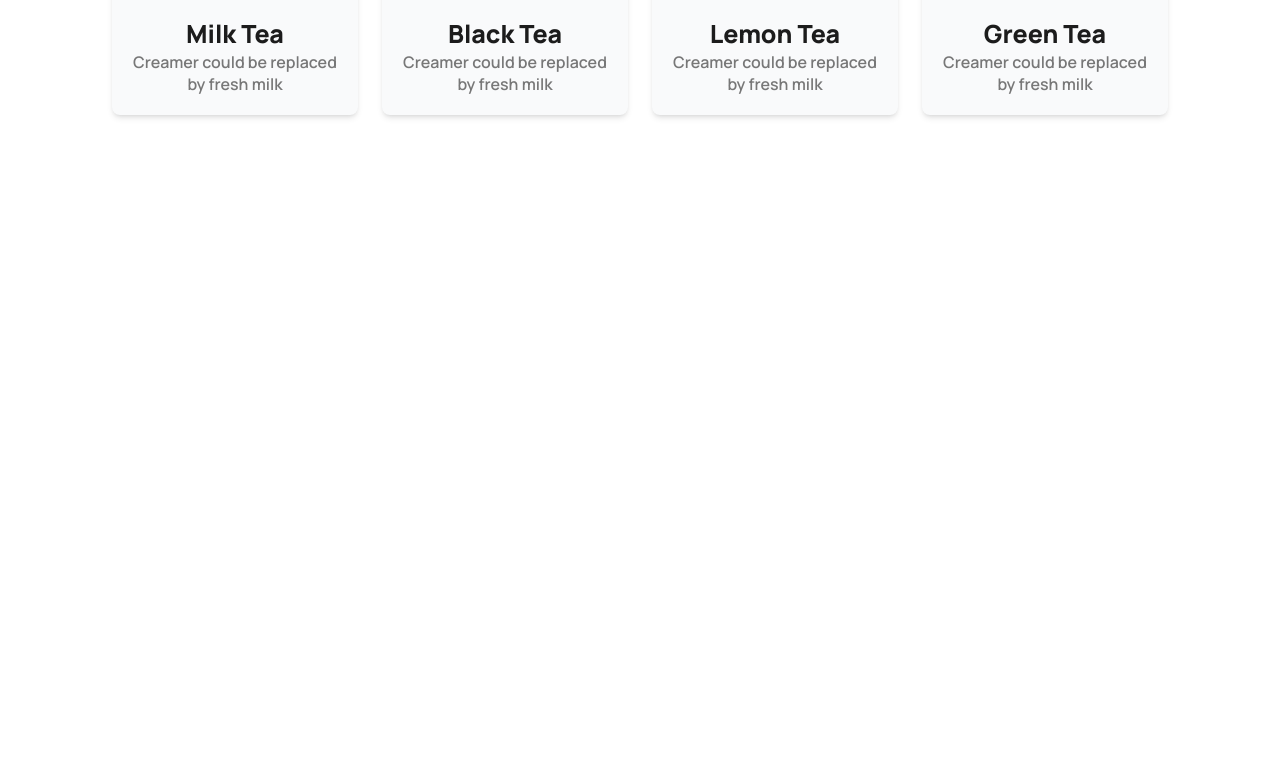
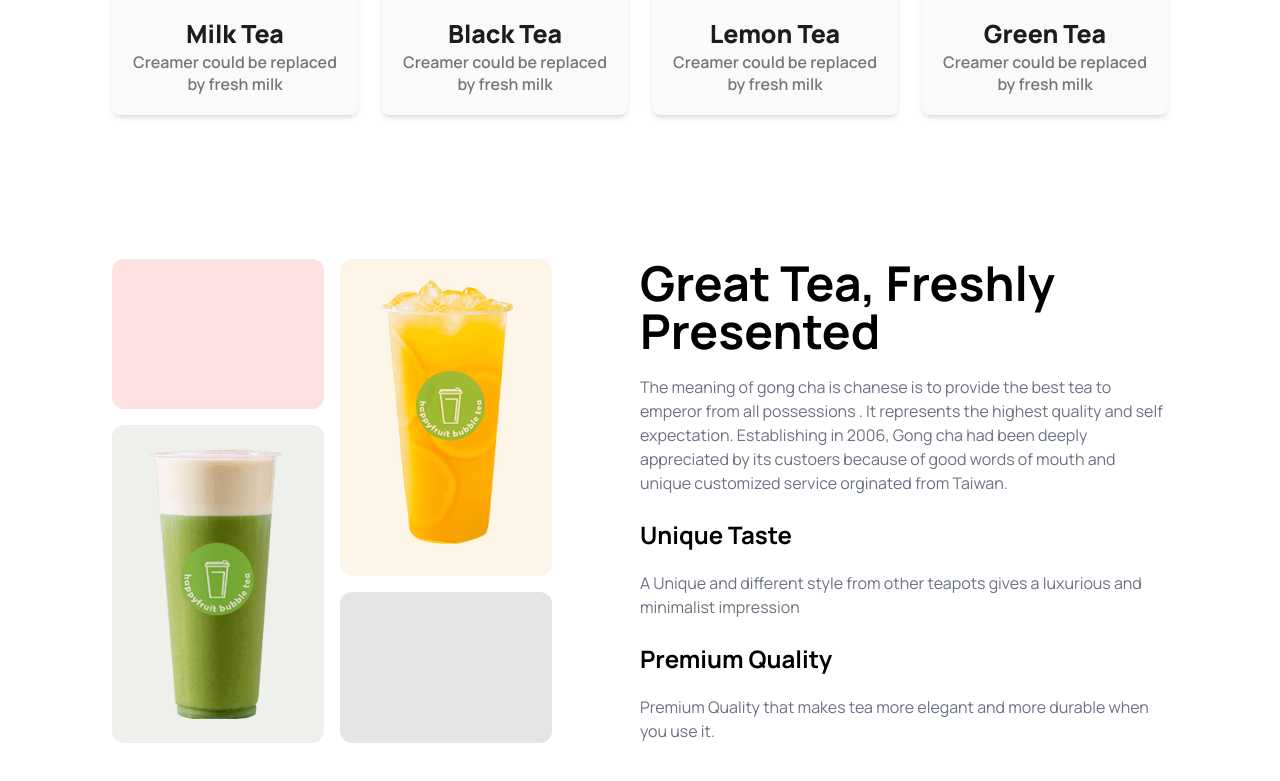
Before and after one commit to NajibHossain49/Tailwind-CSS-CLI, a website: page Teahouse Project Practice/src/index.html in a window 1280 px wide. Shown: the part 1124-1905 px from the top of the page. Before the commit the page ends 1383 px from the top, so only its background shows below. Drawn offline with Linux system fonts and the light colour scheme.

Commit message:
Great Tea, Freshly Presented complete

```diff
--- a/Teahouse Project Practice/src/index.html
+++ b/Teahouse Project Practice/src/index.html
@@ -144,6 +144,59 @@
         </section>
 
 
+        <!-- Great Tea, Freshly Presented -->
+        <section class="mb-24">
+
+            <!-- Container Div -->
+            <div class="grid grid-cols-1 lg:grid-cols-2">
+
+                <!-- Images Section  -->
+                <div class="grid grid-cols-2 grid-rows-3 gap-4  lg:w-5/6">
+
+                    <div class="h-38 bg-gradient-to-r from bg-red-100 to-red-50 rounded-xl"></div>
+
+                    <div class="bg-[#E6A6231A] rounded-xl row-span-2"><img src="images/fresh-1.png" alt="fresh-1"
+                            class="mx-auto my-5"></div>
+
+                    <div class="bg-[#5776391A] rounded-xl row-span-2"><img src="images/fresh-2.png" alt="fresh-2"
+                            class="mx-auto my-5"></div>
+
+                    <div class="h-38 bg-gradient-to-r from bg-stone-200 to-red-100 rounded-xl"></div>
+
+                </div>
+
+                <!-- Text Section -->
+                <div class="">
+                    <h1 class="text-5xl font-bold mb-5">Great Tea, Freshly Presented</h1>
+
+                    <p class="text-gray-500">The meaning of gong cha is chanese is to provide the best tea to emperor
+                        from all
+                        possessions . It represents the highest quality and self expectation. Establishing in 2006, Gong
+                        cha had been deeply appreciated by its custoers because of good words of mouth and unique
+                        customized service orginated from Taiwan.</p> <br>
+
+                    <h1 class="text-2xl font-bold mb-5">
+                        Unique Taste
+                    </h1>
+
+                    <p class="text-gray-500">
+                        A Unique and different style from other teapots gives a luxurious and minimalist impression
+                    </p> <br>
+
+                    <h1 class="text-2xl font-bold mb-5">
+                        Premium Quality
+                    </h1>
+
+                    <p class="text-gray-500">
+                        Premium Quality that makes tea more elegant and more durable when you use it.
+                    </p>
+                </div>
+
+
+
+
+
+            </div>
 
 
 
@@ -153,6 +206,17 @@
 
 
 
+
+
+
+
+
+
+
+
+
+
+        </section>
 
 
 
```
Also changed, not shown: Teahouse Project Practice/src/output.css.
